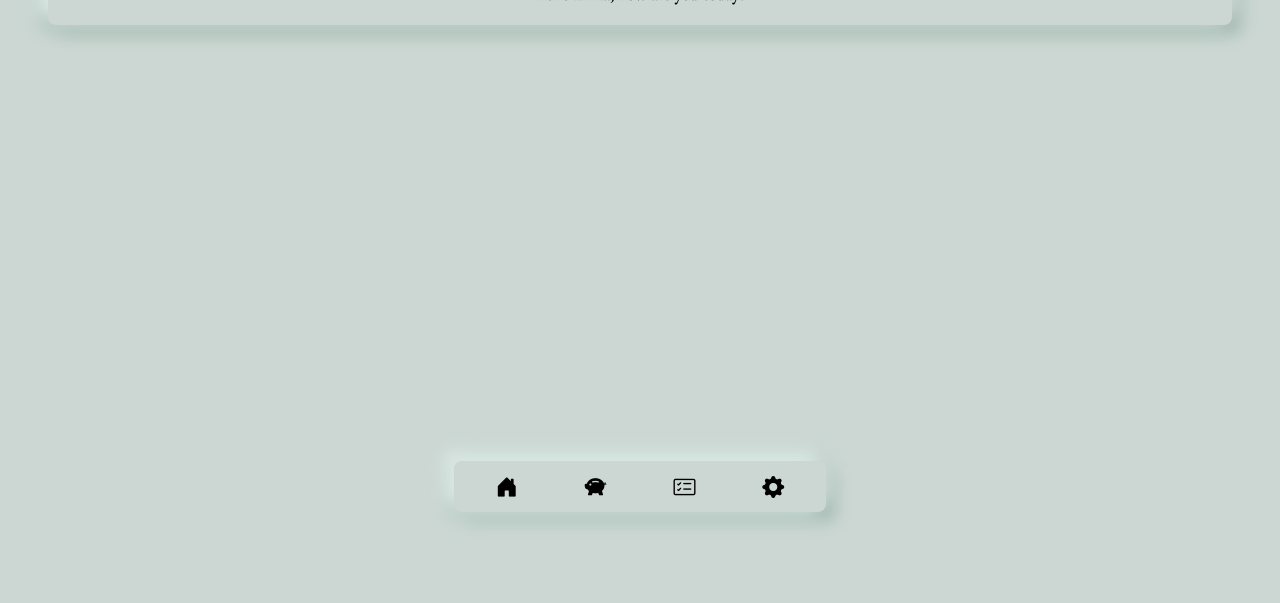
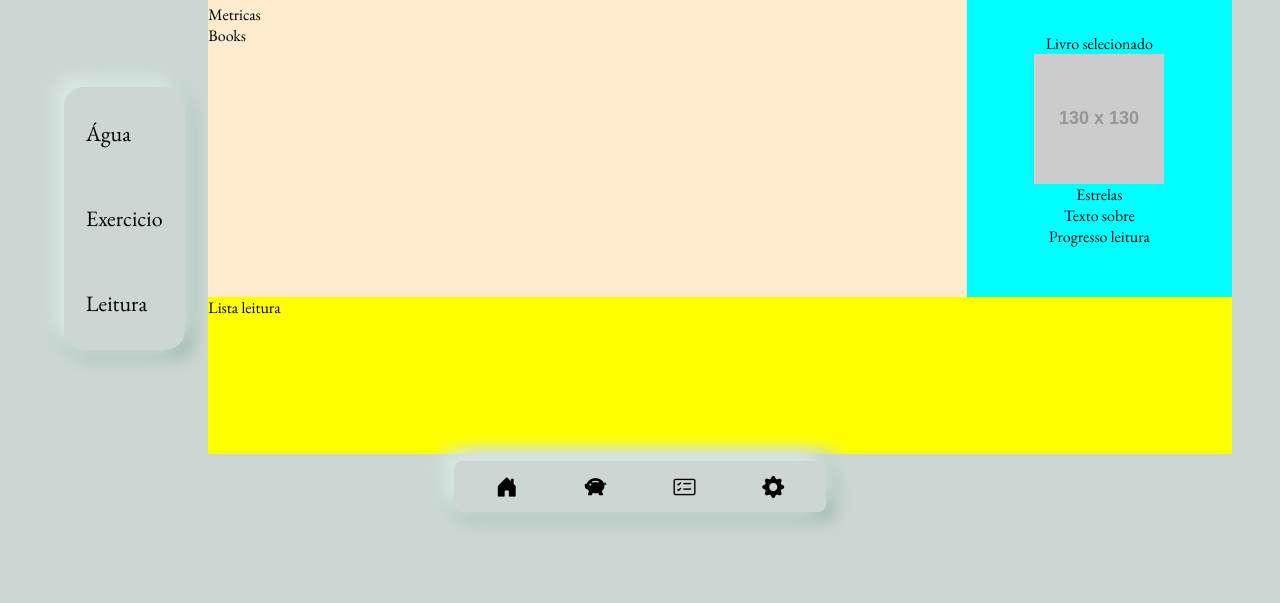
Before and after one commit to ErikaCZanin/-PersonalDailyMonitoring, a plain HTML site: page pagActivity.html in a window 1280 px wide. Shown: the part 197-800 px from the top of the page. Drawn offline with nearby package versions, Linux system fonts and the light colour scheme; placeholder pictures from the web are drawn by us.

Commit message:
Atualizando pags

```diff
--- a/main.css
+++ b/main.css
@@ -134,7 +134,7 @@ h3 {
 .introText img {
     position: absolute;
     border-radius: 50%;
-    margin-top: -200px;
+    margin-top: -190px;
 }
 
 .motivacaoMensagem {
--- /dev/null
+++ b/pagActivity.css
@@ -0,0 +1,115 @@
+.introText h1,
+.introText h4 {
+    display: none;
+}
+
+
+.container {
+    display: grid;
+    grid-template-areas:
+    "introPerfil introPerfil introPerfil"
+    "menu-activitys menu-activity menu-activity"
+    "nav nav nav";
+    grid-template-columns: 0.3fr 1fr 1fr;
+    grid-template-rows: 100px 470px 60px;
+    height: 100%;
+    margin: 0 40px;
+    gap: 8px;
+}
+
+.introText img {
+    position: absolute;
+    border-radius: 50%;
+    margin-top: -140px;
+}
+
+.menu-activitys {
+    grid-area: menu-activitys;
+    display: flex;
+    flex-direction: column;
+    justify-content: center;
+    align-items: center;
+}
+
+.menu-activity {
+    grid-area: menu-activity;
+}
+
+.menu-activity .water {
+    display: none;
+    height: 100%;
+    background-color: blue;
+    justify-content: center;
+    align-items: center;
+}
+
+.menu-activity .exercise {
+    display: none;
+    height: 100%;
+    background-color: green;
+    justify-content: center;
+    align-items: center;
+}
+
+.menu-activity .reading {
+    display: grid;
+    height: 100%;
+    background-color: rgb(219, 8, 219);
+    display: grid;
+    grid-template-areas:
+    "cardDash cardDash livroSelect"
+    "cardDash cardDash livroSelect"
+    "listREading listREading listREading";
+    grid-template-columns: 1fr 1fr 0.7fr;
+    grid-template-rows: 157px 157px 157px;
+}
+
+.cardDash {
+    grid-area: cardDash;
+    background-color: blanchedalmond;
+}
+
+.livroSelect {
+    grid-area: livroSelect;
+    background-color: aqua;
+    display: flex;
+    flex-direction: column;
+    justify-content: center;
+    align-items: center;
+}
+.listREading {
+    grid-area: listREading;
+    background-color: yellow;
+}
+
+
+
+ul {
+    margin: 0;
+    padding: 0;
+    list-style-type: none;
+    display: flex;
+    flex-direction: column;
+    gap: 40px;
+    font-size: 22px;
+}
+
+.opcoesActivitys {
+    border-radius: 20px;
+    padding: 14px;
+    height: 50%;
+    display: flex;
+    justify-content: center;
+    align-items: center;
+}
+
+
+li:hover {
+    background-color: green;
+}
+
+li {
+    padding: 8px;
+    border-radius: 8px;
+    cursor: pointer;
+}
--- a/pagActivity.html
+++ b/pagActivity.html
@@ -8,6 +8,7 @@
 <link rel="preconnect" href="https://fonts.gstatic.com" crossorigin>
 <link href="https://fonts.googleapis.com/css2?family=EB+Garamond:ital,wght@0,400..800;1,400..800&display=swap" rel="stylesheet">
     <link rel="stylesheet" type="text/css" href="./main.css">
+    <link rel="stylesheet" type="text/css" href="./pagActivity.css">
     <link rel="stylesheet" href="https://cdn.jsdelivr.net/npm/bootstrap-icons@1.11.1/font/bootstrap-icons.css">
 
     <title>Atividades</title>
@@ -29,9 +30,31 @@
                 <h4>Hello Erika, how are you today?</h4>
             </div>
         </div>
-        <div class="menu-motivacao">
+        <div class="menu-activitys">
+            <div class="opcoesActivitys card">
+                <ul>
+                    <li id="agua">Água</li>
+                    <li id="exercise">Exercicio</li>
+                    <li id="reading">Leitura</li>
+                </ul>
+            </div>
         </div>
-        <div class="menu-acomp">
+        <div class="menu-activity">
+            <div class="water">olá</div>
+            <div class="exercise">Oi</div>
+            <div class="reading">
+                <div class="cardDash">Dashboard e livro
+                    <div class="metricReading">Metricas</div>
+                    <div class="listBooks">Books</div>
+                </div>
+                <div class="livroSelect">Livro selecionado
+                    <img src="https://placehold.co/130x130/EEE/31343C" alt="imgselfie">
+                    <div>Estrelas</div>
+                    <div>Texto sobre</div>
+                    <div>Progresso leitura</div>
+                </div>
+                <div class="listREading">Lista leitura</div>
+            </div>
         </div>
         <div class="nav">
             <div class="navOpcoes card">
@@ -52,5 +75,5 @@
     </div>
 </body>
 <script src="./main.js"></script>
-
+<script src="./pagActivity.js"></script>
 </html>
--- /dev/null
+++ b/pagActivity.js
@@ -0,0 +1,26 @@
+let selectActivity = "";
+
+document.querySelector("ul").addEventListener("click", (event) => {
+    if (event.target.tagName === "LI") {
+        const containerWater = document.querySelector('.water');
+        const containerExercise = document.querySelector('.exercise');
+        const containerReading = document.querySelector('.reading');
+
+        // Esconde todos
+        containerWater.style.display = 'none';
+        containerExercise.style.display = 'none';
+        containerReading.style.display = 'none';
+
+        // Define qual mostrar
+        selectActivity = event.target.id;
+        console.log(`Clicou em ${selectActivity}`);
+
+        if (selectActivity === 'agua') {
+            containerWater.style.display = 'grid';
+        } else if (selectActivity === 'exercise') {
+            containerExercise.style.display = 'grid';
+        } else if (selectActivity === 'reading') {
+            containerReading.style.display = 'grid';
+        }
+    }
+});
```
